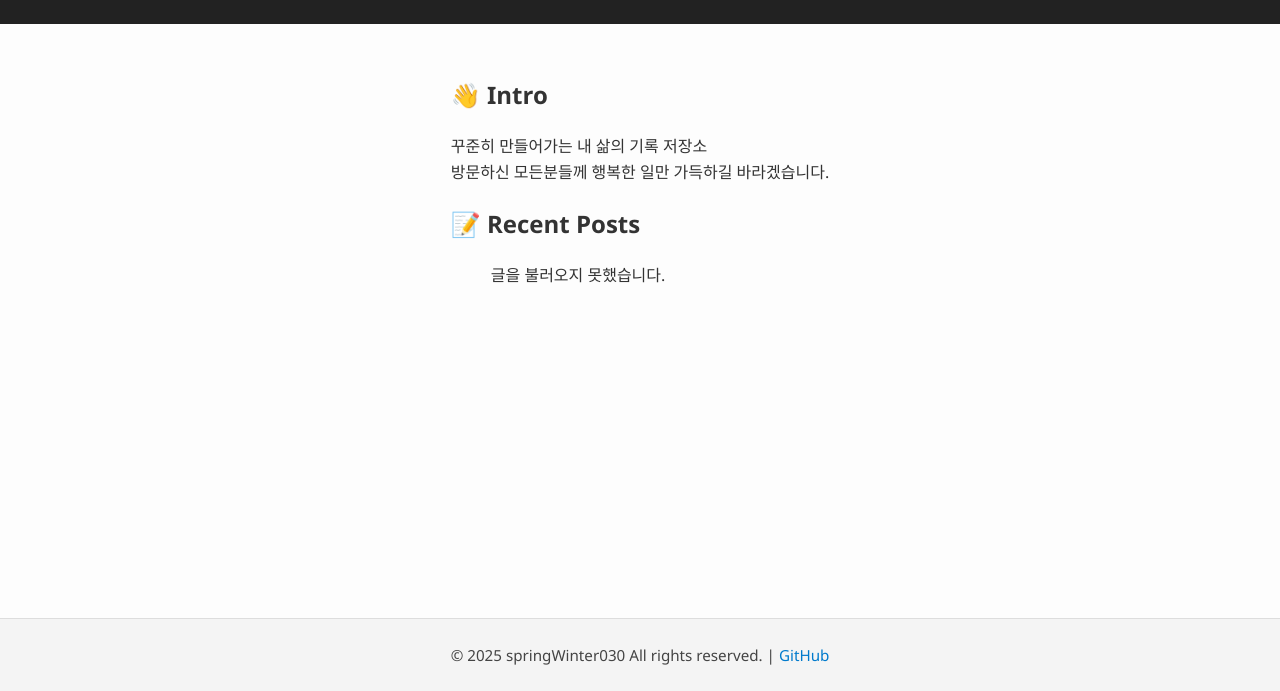
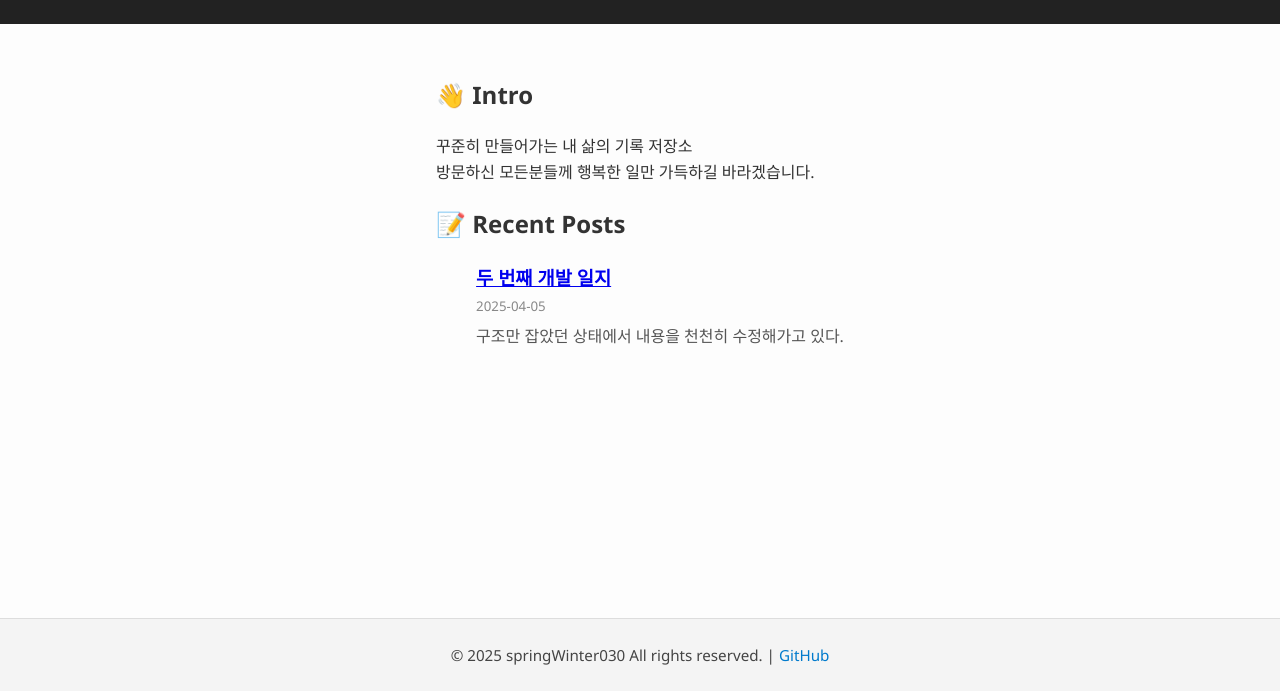
Before and after one commit to springWinter030/cv_site, a plain HTML site: page index.html in a window 1280 px wide. Shown: the part 109-800 px from the top of the page. Drawn offline with Linux system fonts and the light colour scheme.

Commit message:
Fix variable name

```diff
--- a/index.html
+++ b/index.html
@@ -46,9 +46,9 @@
         const latest = posts[0];
         const li = document.createElement('li');
         li.innerHTML = `
-          <h3><a href="${post.link}">${post.title}</a></h3>
-          <small>${post.date}</small>
-          <p>${post.summary}</p>
+          <h3><a href="${latest.link}">${latest.title}</a></h3>
+          <small>${latest.date}</small>
+          <p>${latest.summary}</p>
         `;
         list.appendChild(li);
       })
```
